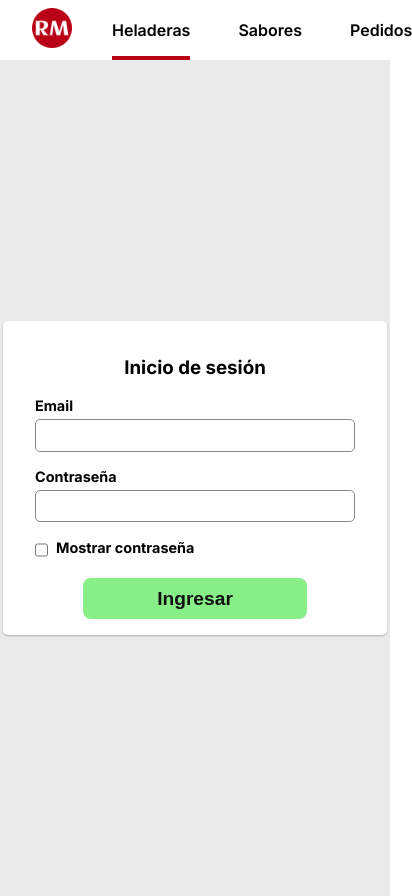
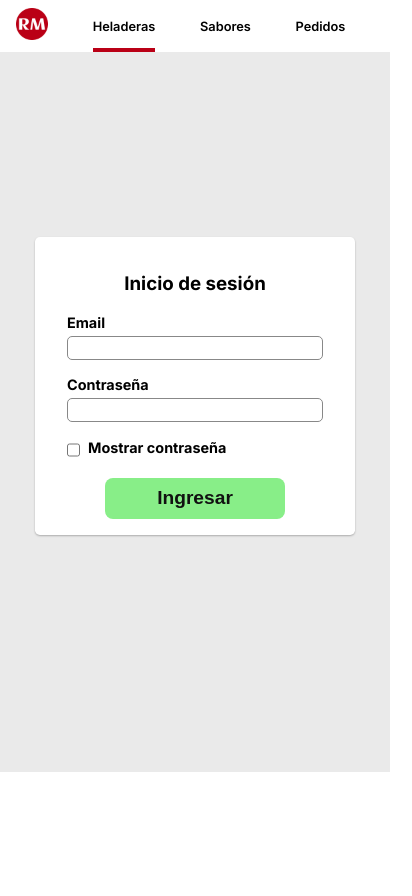
Before and after one commit to JuanNebbia/RefriManager, a React (Create React App) app in the folder frontend/: page / in a window 390 px wide. Shown: the whole page, 412 px wide, since content can reach past the window. After the commit the page ends 844 px from the top, so only its background shows below. Built offline with nearby package versions, Linux system fonts and the light colour scheme; no server answers.

Commit message:
frontend: Continue adjusting responsive

```diff
--- a/frontend/src/App.css
+++ b/frontend/src/App.css
@@ -1,3 +1,8 @@
+*{
+  box-sizing: border-box;
+
+}
+
 .App {
   font-family: 'Inter', sans-serif;
   text-align: center;
--- a/frontend/src/components/Header/Header.css
+++ b/frontend/src/components/Header/Header.css
@@ -6,7 +6,7 @@
 }
 
 .logo-jauja{
-    height: 2.5rem;
+    height: 2.3rem;
     margin: 0.5rem 0 0.5rem 1rem
 }
 
@@ -16,15 +16,14 @@
     display: flex;
     align-items: center;
     gap: 3rem;
-    height: 3rem;
+    height: 3.3rem;
 }
 
 .header__li{
     list-style: none;
-    height: calc(100% + 4px);
+    height: 100%;
     display: flex;
     cursor: pointer;
-    outline-width: 0 0 2px 0;
 }
 
 .header__li a{
@@ -53,3 +52,64 @@
     border-radius: 8px;
 
 }
+
+@media screen and (max-width: 767px) {
+    .header-container{
+        padding: 0 0.5rem;
+        height: fit-content;
+        align-items: center;
+        position: fixed;
+        top: 0;
+        background-color: #fff;
+        width: 100vw;
+    }
+
+    .logo-jauja{
+        height: 2rem;
+        margin: 0.5rem
+    }
+
+    .btn-container{
+        margin-left: 0;
+        gap: 1rem;
+        height: 3rem;
+        padding: 2px 0.5rem;
+        justify-content: space-evenly;
+        width: 100%;
+    }
+
+    .header__li{
+        list-style: none;
+        height: calc(100% + 4px);
+        display: flex;
+        cursor: pointer;
+        outline-width: 0 0 2px 0;
+    }
+
+    .header__li a{
+        height: 100%;
+        display: flex;
+        align-items: center;
+    }
+
+    .header__btn{
+        background-color: transparent;
+        font-size: 0.8rem;
+        font-weight: 600;
+        color: #000;
+        text-decoration: none;
+        margin: auto;
+        align-self: center;
+    }
+
+    .logout-btn{
+        margin-left: auto;
+        cursor: pointer;
+        background-color: #ba0016;
+        color: #fff;
+        padding: 0.3rem 0.5rem;
+        border: none;
+        border-radius: 8px;
+        font-size:0.7rem ;
+    }
+}
--- a/frontend/src/components/Loader/Loader.css
+++ b/frontend/src/components/Loader/Loader.css
@@ -3,6 +3,7 @@
     justify-content: center;
     align-items: center;
     height: 100vh;
+    background-color: #eaeaea;
   }
 
   .loader {
--- a/frontend/src/components/Refrigerator/Refrigerator.css
+++ b/frontend/src/components/Refrigerator/Refrigerator.css
@@ -84,6 +84,12 @@
     color: #555;
 }
 
+.buckets-outer-container{
+    display: flex;
+    align-items: center;
+    width: 100%;
+}
+
 .buckets-container{
     width: 100%;
     padding: 1.5rem 1rem 1.5rem 0;
@@ -93,11 +99,12 @@
     align-content: space-between;
     justify-content: space-evenly;
     gap: 1rem;
+    margin: auto;
 }
 
 .bucket{
-    height: 90px;
-    width: 90px;
+    height: 120px;
+    width: 120px;
     border-radius: 50%;
     vertical-align: middle;
     display: flex;
@@ -172,13 +179,12 @@
 
 @media screen and (max-width: 1199px) {
     .buckets-container{
-        padding: 1.5rem 1rem 1.5rem 0;
-        justify-content: space-evenly;
+        padding: 1.5rem 1rem 1.5rem 0;;
         gap: 0.8rem;
     }
     .bucket{
-        height: 70px;
-        width: 70px;
+        height: 100px;
+        width: 100px;
     }
 
 
@@ -208,16 +214,18 @@
         font-size: 2.5rem;
     }
 
-    .buckets-container{
-        padding: 1rem 1rem 1rem 0;
-        justify-content: space-evenly;
-        gap: 6px;
+    .buckets-outer-container{
         overflow-x:scroll;
     }
 
+    .buckets-container{
+        padding: 1rem 1rem 1rem 0;;
+        gap: 6px;
+    }
+
     .bucket{
-        height: 60px;
-        width: 60px;
+        height: 90px;
+        width: 90px;
     }
 
 
@@ -251,16 +259,18 @@
         font-size: 2rem;
     }
 
-    .buckets-container{
-        padding: 1rem 1rem 1rem 0;
-        justify-content: space-evenly;
-        gap: 4px;
+    .buckets-outer-container{
         overflow-x:scroll;
     }
 
+    .buckets-container{
+        padding: 1rem 1rem 1rem 0;;
+        gap: 4px;
+    }
+
     .bucket{
-        height: 60px;
-        width: 60px;
+        height: 90px;
+        width: 90px;
     }
 
     .bucket-flavor{
@@ -284,27 +294,35 @@
 
 @media screen and (max-width: 575px) {
     .refri{
-        min-height: 12rem;
+        min-height: 0;
+        padding: 1rem;
     }
 
     .arrow-container{
-        margin: auto 0;
-        padding: 2px;
-        font-size: 1.5rem;
+        display: none;
+    }
+
+    .side-down, .side-up{
+        display: none;
+    }
+
+    .buckets-outer-container{
+        overflow-x:scroll;
+        width: 100%;
     }
 
     .buckets-container{
-        padding: 1rem;
-        justify-content: space-evenly;
         gap: 2px;
-        overflow-x:scroll;
-        grid-template-columns: repeat(6, 80px);
+        grid-auto-columns: minmax(80px, auto);
+        justify-content: space-between;
     }
 
     .bucket{
-        height: 45px;
-        width: 45px;
+        height: 80px;
+        width: 80px;
         margin: 0;
+        border-radius: 0;
+        padding: 0.5rem;
     }
 
     .bucket-flavor{
--- a/frontend/src/components/Refrigerator/Refrigerator.jsx
+++ b/frontend/src/components/Refrigerator/Refrigerator.jsx
@@ -90,6 +90,7 @@ const Refrigerator = ({ _id, total_capacity, refri_name, buckets, status, refrig
           </button>
         </div>
       }
+      <div className="buckets-outer-container">
         <div className="buckets-container">
           { viewMode ?
             buckets.filter(buck => buck.side === side).map((bucket, idx) => {
@@ -112,6 +113,7 @@ const Refrigerator = ({ _id, total_capacity, refri_name, buckets, status, refrig
           }
         </div>
       </div>
+    </div>
       <div className="under-container">
         <p className="refri-count">{freeSpaces > 0 ? (freeSpaces + (freeSpaces > 1 ? ' lugares libres': ' lugar libre')) : 'Heladera llena'}</p>
       </div>
--- a/frontend/src/components/SpaceGrid/SpaceGrid.css
+++ b/frontend/src/components/SpaceGrid/SpaceGrid.css
@@ -94,3 +94,47 @@
 .add-refri-btn:hover{
     background-color: #ba0016ff;
 }
+
+@media screen and (max-width: 767px) {
+    .spacegrid-container{
+        display: flex;
+        padding: 0;
+        flex-wrap: wrap;
+        gap: 2rem;
+    }
+
+    .total-box{
+        height: 150px;
+        width: 150px;
+        min-width: 150px;
+        display: flex;
+        margin: auto;
+    }
+
+    .total-spaces-tag{
+        margin-top: auto;
+        padding: 0.5rem;
+        font-size: 0.9rem;
+
+    }
+
+    .total-spaces-number{
+        font-size: 4rem;
+        margin: auto;
+        margin-top: 1rem;
+    }
+
+    .refris-container{
+        height: 200px;
+        margin: 0;
+        width: 100%;
+        display: grid;
+        grid-auto-rows: minmax(100px, auto);
+        grid-template-columns: repeat(3, auto);
+        align-content: space-between;
+        justify-content: space-evenly;
+        gap: 8px;
+        overflow-x: scroll;
+
+    }
+}
--- a/frontend/src/index.css
+++ b/frontend/src/index.css
@@ -5,6 +5,7 @@ body {
     sans-serif;
   -webkit-font-smoothing: antialiased;
   -moz-osx-font-smoothing: grayscale;
+  box-sizing: border-box;
 }
 
 code {
```
Lines whose indentation alone changed are shown as unchanged.
